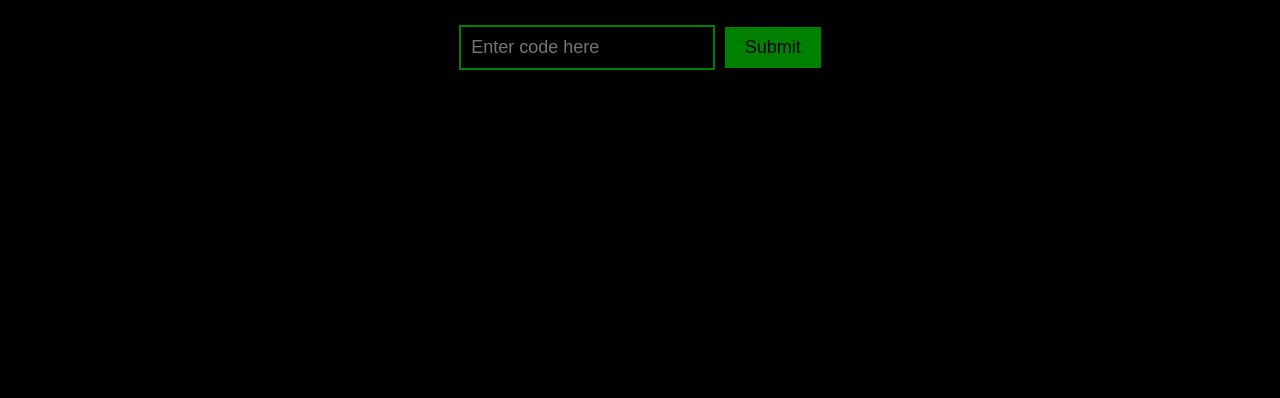
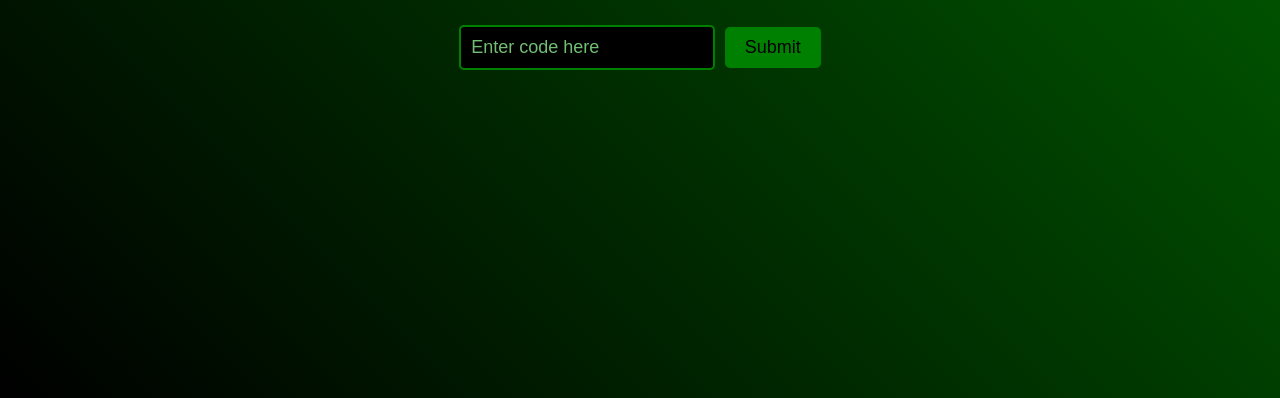
Before and after one commit to Literwkus/auragod, a plain HTML site: page index.html in a window 1280 px wide. Shown: the part 402-800 px from the top of the page. Drawn offline with Linux system fonts and the light colour scheme.

Commit message:
index.html

```diff
--- a/index.html
+++ b/index.html
@@ -7,7 +7,7 @@
     <title>Aura Code</title>
     <style>
         body {
-            background-color: black;
+            background: linear-gradient(45deg, black, darkgreen);
             color: green;
             font-family: 'Courier New', Courier, monospace;
             display: flex;
@@ -15,6 +15,7 @@
             align-items: center;
             height: 100vh;
             margin: 0;
+            overflow: hidden;
         }
         .container {
             text-align: center;
@@ -26,6 +27,17 @@
             border: 2px solid green;
             background-color: black;
             color: green;
+            border-radius: 5px;
+            transition: border-color 0.3s ease, box-shadow 0.3s ease;
+        }
+        .input-field::placeholder {
+            color: lightgreen;
+            opacity: 0.8;
+        }
+        .input-field:focus {
+            border-color: lime;
+            box-shadow: 0 0 5px lime;
+            outline: none;
         }
         .button {
             padding: 10px 20px;
@@ -35,6 +47,16 @@
             border: none;
             cursor: pointer;
             margin-top: 10px;
+            border-radius: 5px;
+            transition: background-color 0.3s ease, transform 0.2s ease;
+        }
+        .button:hover {
+            background-color: darkgreen;
+            transform: scale(1.1);
+        }
+        .button:active {
+            background-color: limegreen;
+            transform: scale(1.05);
         }
     </style>
     <!-- Włącz bibliotekę EmailJS -->
```
